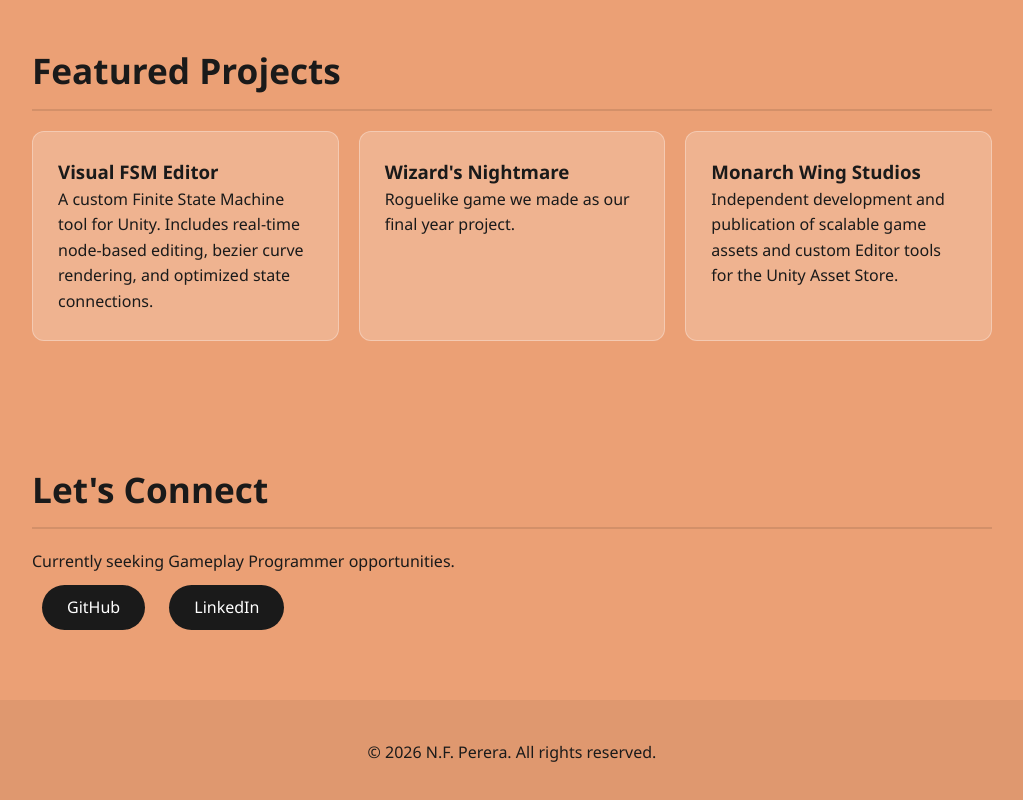
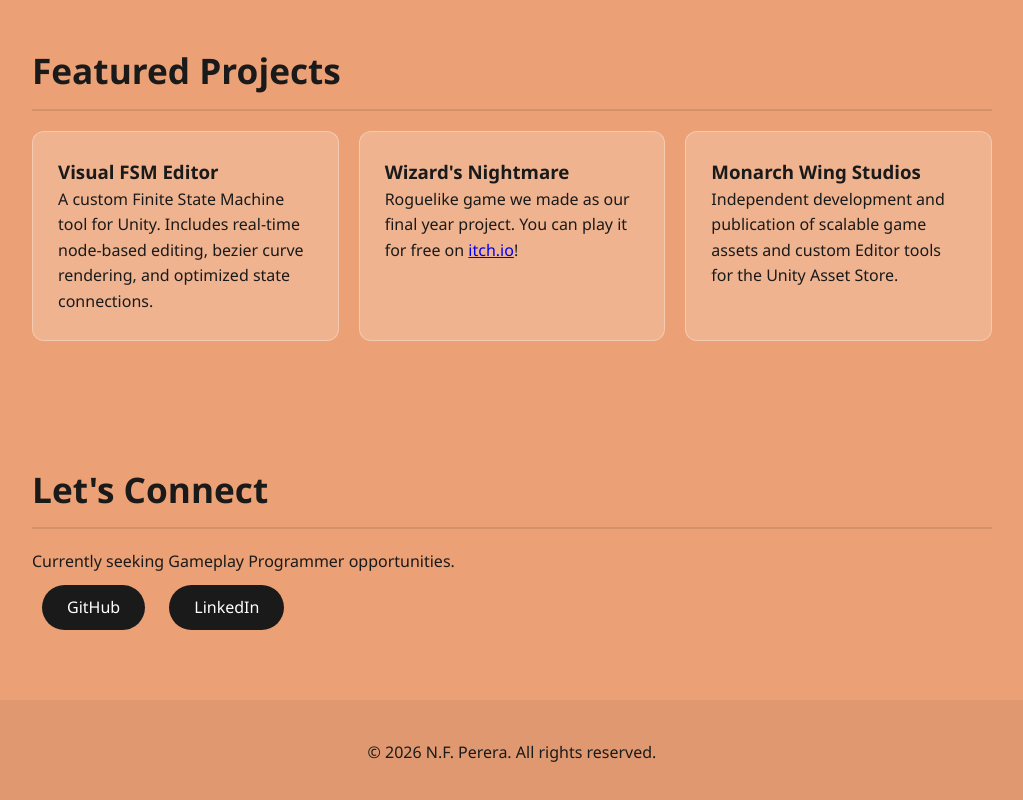
Before and after one commit to NFPerera/nfperera.github.io, a plain HTML site: page index.html in a window 1280 px wide. Shown: the part 1230-2030 px from the top of the page, without its empty margins (128-1151 px from the left). Drawn offline with Linux system fonts and the light colour scheme.

Commit message:
link added

```diff
--- a/index.html
+++ b/index.html
@@ -65,7 +65,7 @@
                 </div>
                 <div class="project-card">
                     <h3>Wizard's Nightmare</h3>
-                    <p>Roguelike game we made as our final year project.</p>
+                    <p>Roguelike game we made as our final year project. You can play it for free on <a href="https://sensuousowl.itch.io/wizards-nightmare" target="_blank">itch.io</a>!</p>
                 </div>
                 <div class="project-card">
                     <h3>Monarch Wing Studios</h3>
```
